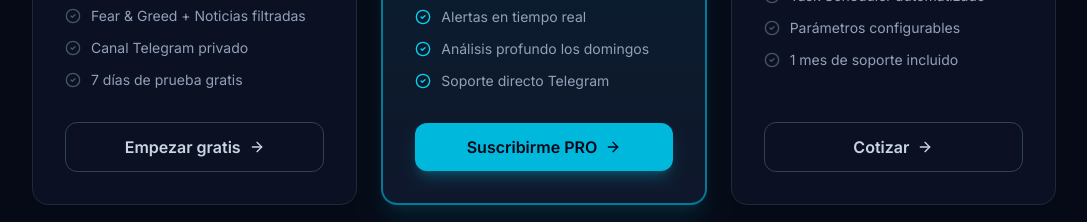
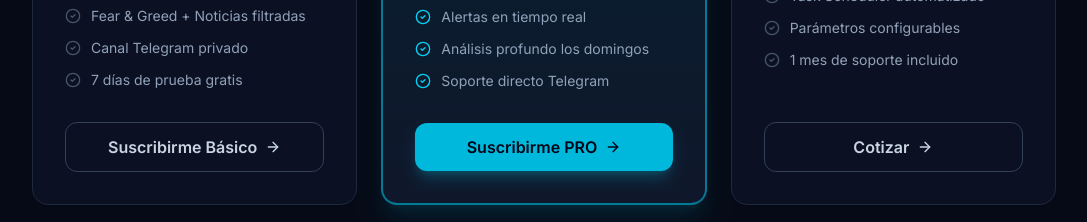
Before and after one commit to Wenraymati/smartproia-web, a Next.js app: page / in a window 1280 px wide. Shown: the part 2340-2562 px from the top of the page, without its empty margins (96-1183 px from the left). Built offline with nearby package versions, Linux system fonts and the light colour scheme.

Commit message:
feat: integrate Stripe payment links for Canal Basico and PRO

```diff
--- a/app/page.tsx
+++ b/app/page.tsx
@@ -7,9 +7,10 @@ import {
   MessageCircle, TrendingUp, TrendingDown, Minus, Star, ChevronDown
 } from 'lucide-react';
 
-const WA_LINK = "https://wa.me/56962326907?text=Hola%2C%20quiero%20suscribirme%20al%20plan%20PRO%20de%20SmartProIA";
-const WA_BOT  = "https://wa.me/56962326907?text=Hola%2C%20quiero%20cotizar%20un%20bot%20propio%20SmartProIA";
-const WA_FREE = "https://wa.me/56962326907?text=Hola%2C%20quiero%20probar%20SmartProIA%20gratis%207%20dias";
+const STRIPE_BASIC = "https://buy.stripe.com/test_3cI4gzd6t1Gp1kD65V2go00";
+const STRIPE_PRO   = "https://buy.stripe.com/test_bJe3cvfeB4SBe7pbqf2go01";
+const WA_BOT       = "https://wa.me/56962326907?text=Hola%2C%20quiero%20cotizar%20un%20bot%20propio%20SmartProIA";
+const WA_FREE      = "https://wa.me/56962326907?text=Hola%2C%20quiero%20probar%20SmartProIA%20gratis%207%20dias";
 
 // Animated counter
 function Counter({ to, suffix = '' }: { to: number; suffix?: string }) {
@@ -400,8 +401,8 @@ export default function SmartProIA() {
                 'Canal Telegram privado',
                 '7 días de prueba gratis',
               ]}
-              cta="Empezar gratis"
-              href={WA_FREE}
+              cta="Suscribirme Básico"
+              href={STRIPE_BASIC}
             />
             <PriceCard
               title="Canal PRO"
@@ -416,7 +417,7 @@ export default function SmartProIA() {
                 'Soporte directo Telegram',
               ]}
               cta="Suscribirme PRO"
-              href={WA_LINK}
+              href={STRIPE_PRO}
             />
             <PriceCard
               title="Bot Propio"
```
